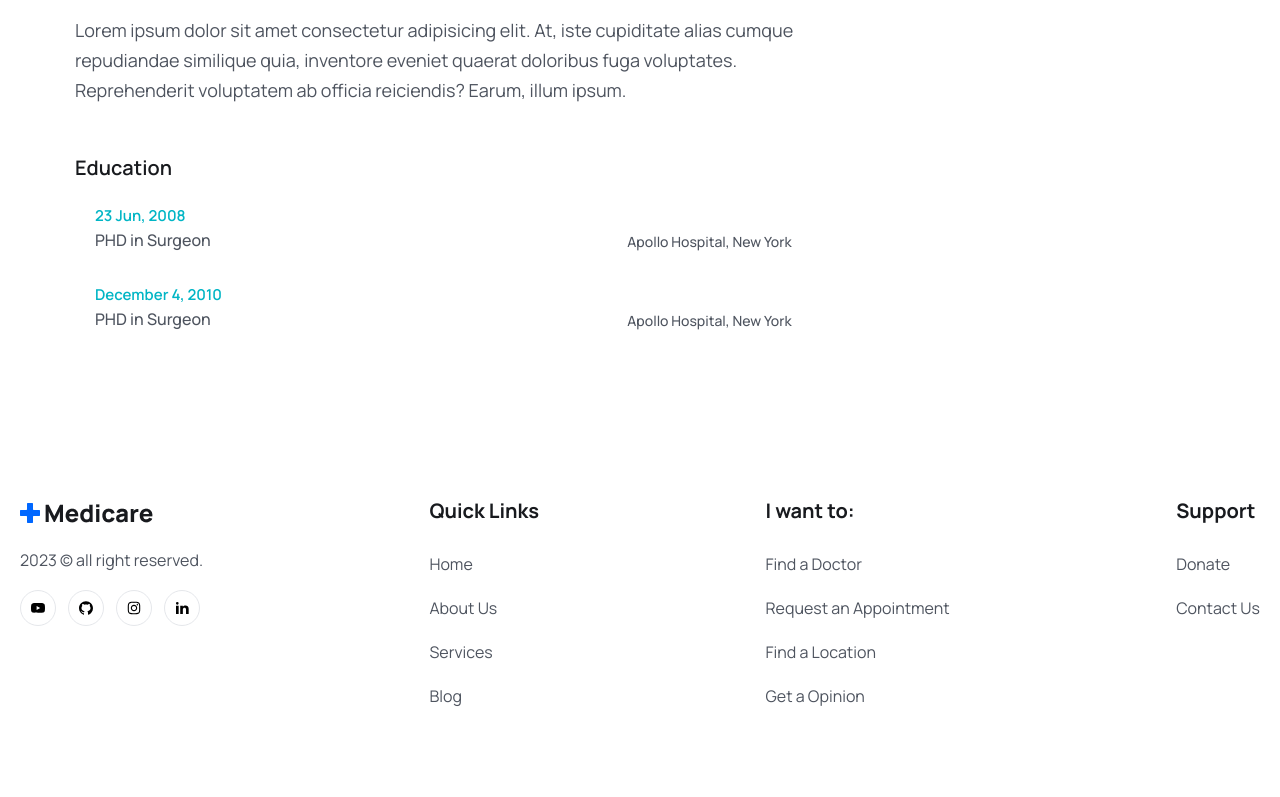
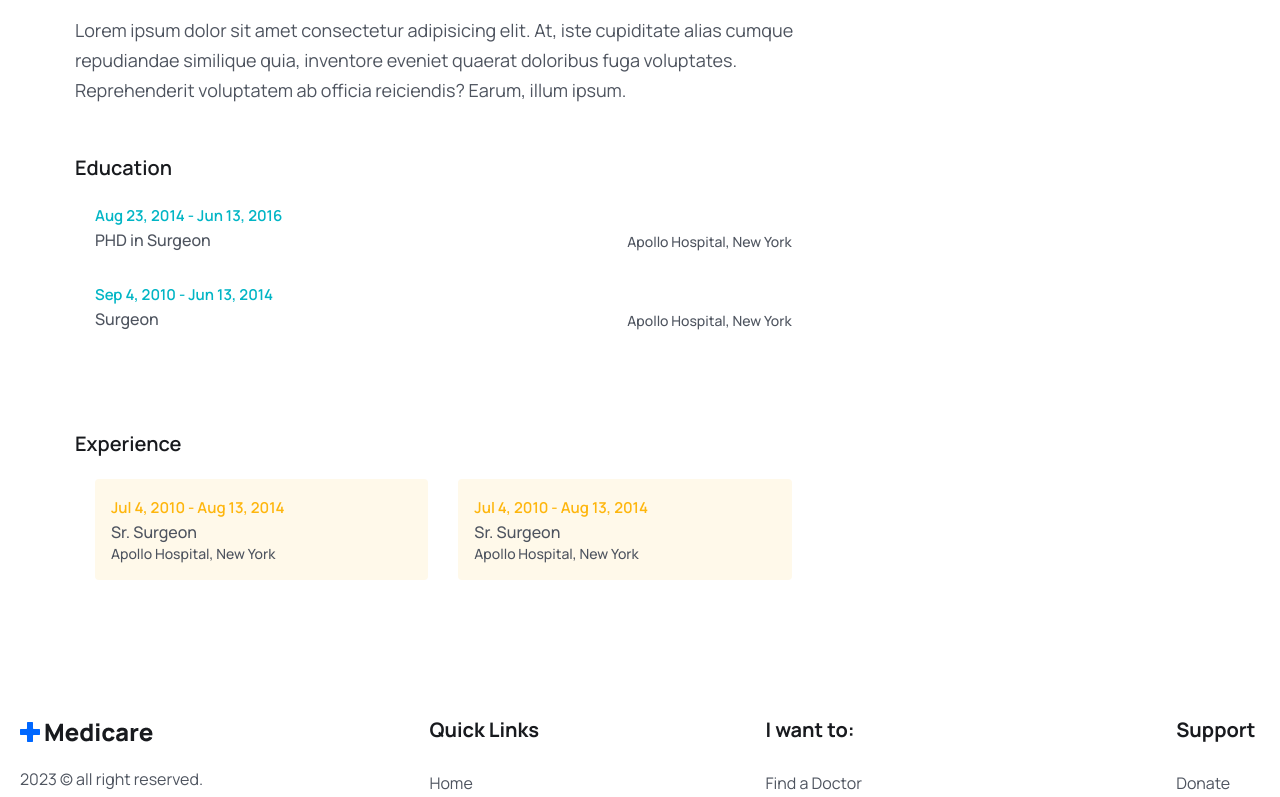
Before and after one commit to MirandaMG20/medicare_booking, a React (Vite) app in the folder frontend/: page /doctors/1 in a window 1280 px wide. Shown: the part 560-1357 px from the top of the page. Built offline with nearby package versions, Linux system fonts and the light colour scheme.

Commit message:
Feedback

```diff
--- a/frontend/src/pages/Doctors/DoctorAbout.jsx
+++ b/frontend/src/pages/Doctors/DoctorAbout.jsx
@@ -4,6 +4,7 @@
 const DoctorAbout = () => {
     return (
         <div>
+
             <div>
                 <h3 className="text-[20px] leading-[30px] text-headingColor font-semibold flex items-center gap-2">
                     About of
@@ -26,7 +27,7 @@
                     <li className="flex flex-col sm:flex-row sm:justify-between sm:items-end md:gap-5 mb-[30px]">
                         <div>
                             <span className="text-irisBlueColor text-[15px] leading-6 font-semibold">
-                                23 Jun, 2008
+                                {formatDate('08-23-2014')} - {formatDate('06-13-2016')}
                             </span>
                             <p className="text-[16px] leading-6 font-medium text-textColor">
                                 PHD in Surgeon
@@ -40,10 +41,10 @@
                     <li className="flex flex-col sm:flex-row sm:justify-between sm:items-end md:gap-5 mb-[30px]">
                         <div>
                             <span className="text-irisBlueColor text-[15px] leading-6 font-semibold">
-                            {formatDate('12-04-2010')}
+                                {formatDate('09-04-2010')} - {formatDate('06-13-2014')}
                             </span>
                             <p className="text-[16px] leading-6 font-medium text-textColor">
-                                PHD in Surgeon
+                                Surgeon
                             </p>
                         </div>
                         <p className="text-[14px] leading-5 font-medium text-textColor">
@@ -53,6 +54,39 @@
 
                 </ul>
             </div>
+
+            <div className="mt-12">
+                <h3 className='text-[20px] leading-[30px] text-headingColor font-semibold'>
+                    Experience
+                </h3>
+
+                <ul className="grid sm:grid-cols-2 gap-[30px] pt-4 md:p-5">
+                    <li className="p-4 rounded bg-[#fff9ea]">
+                        <span className="text-yellowColor text-[15px] leading-6 font-semibold">
+                            {formatDate('07-04-2010')} - {formatDate('08-13-2014')}
+                        </span>
+                        <p className="text-[16px] leading-6 font-medium text-textColor">
+                            Sr. Surgeon
+                        </p>
+
+                        <p className="text-[14px] leading-5 font-medium text-textColor">
+                            Apollo Hospital, New York
+                        </p>
+                    </li>
+                    <li className="p-4 rounded bg-[#fff9ea]">
+                        <span className="text-yellowColor text-[15px] leading-6 font-semibold">
+                            {formatDate('07-04-2010')} - {formatDate('08-13-2014')}
+                        </span>
+                        <p className="text-[16px] leading-6 font-medium text-textColor">
+                            Sr. Surgeon
+                        </p>
+
+                        <p className="text-[14px] leading-5 font-medium text-textColor">
+                            Apollo Hospital, New York
+                        </p>
+                    </li>
+                </ul>
+            </div>
         </div>
     )
 }
--- a/frontend/src/pages/Doctors/Feedback.jsx
+++ b/frontend/src/pages/Doctors/Feedback.jsx
@@ -1,8 +1,46 @@
 import React from 'react'
+import avatar from '../../assets/images/avatar-icon.png'
+import { formatDate } from '../../utils/formatDate'
+import { AiFillStar } from 'react-icons/ai'
 
 const Feedback = () => {
   return (
-    <div>Feedback</div>
+    <div>
+      <div className="mb-[50px]">
+
+        <h4 className="text-[20px] leading-[30px] font-bold text-headingColor mb-[30px]">
+          All reviews (272)
+        </h4>
+
+        <div className="flex justify-between gap-10 mb-[30px]">
+
+          <div className="flex gap-3">
+            <figure className='w-10 h-10 rounded-full'>
+              <img className="w-full" src={avatar} alt="" />
+            </figure>
+
+            <div>
+              <h5 className="text-[16px] leading-6 text-primaryColor font-bold">
+                Ali Ahmed
+              </h5>
+              <p className="text-[14px] leading-6 text-textColor">
+                {formatDate('02-14-2023')}
+              </p>
+              <p className="text__para mt-3 font-medium text-[15px]">
+                Good services, highly recommended 👍
+              </p>
+            </div>
+
+          </div>
+
+          <div className="flex gap-1">
+            {[...Array(5).keys()].map((_, index) => (
+              <AiFillStar key={index} color='#0067FF' />
+            ))}
+          </div>
+        </div>
+      </div>
+    </div>
   )
 }
 
--- a/frontend/src/utils/formatDate.js
+++ b/frontend/src/utils/formatDate.js
@@ -1,6 +1,6 @@
 export const formatDate = (date, config) => {
 
-    const defaultOptions = { day: 'numeric', month: 'long', year: 'numeric' };
+    const defaultOptions = { day: 'numeric', month: 'short', year: 'numeric' };
     const options = config ? config : defaultOptions;
 
     return new Date(date).toLocaleDateString('en-US', options);
```
